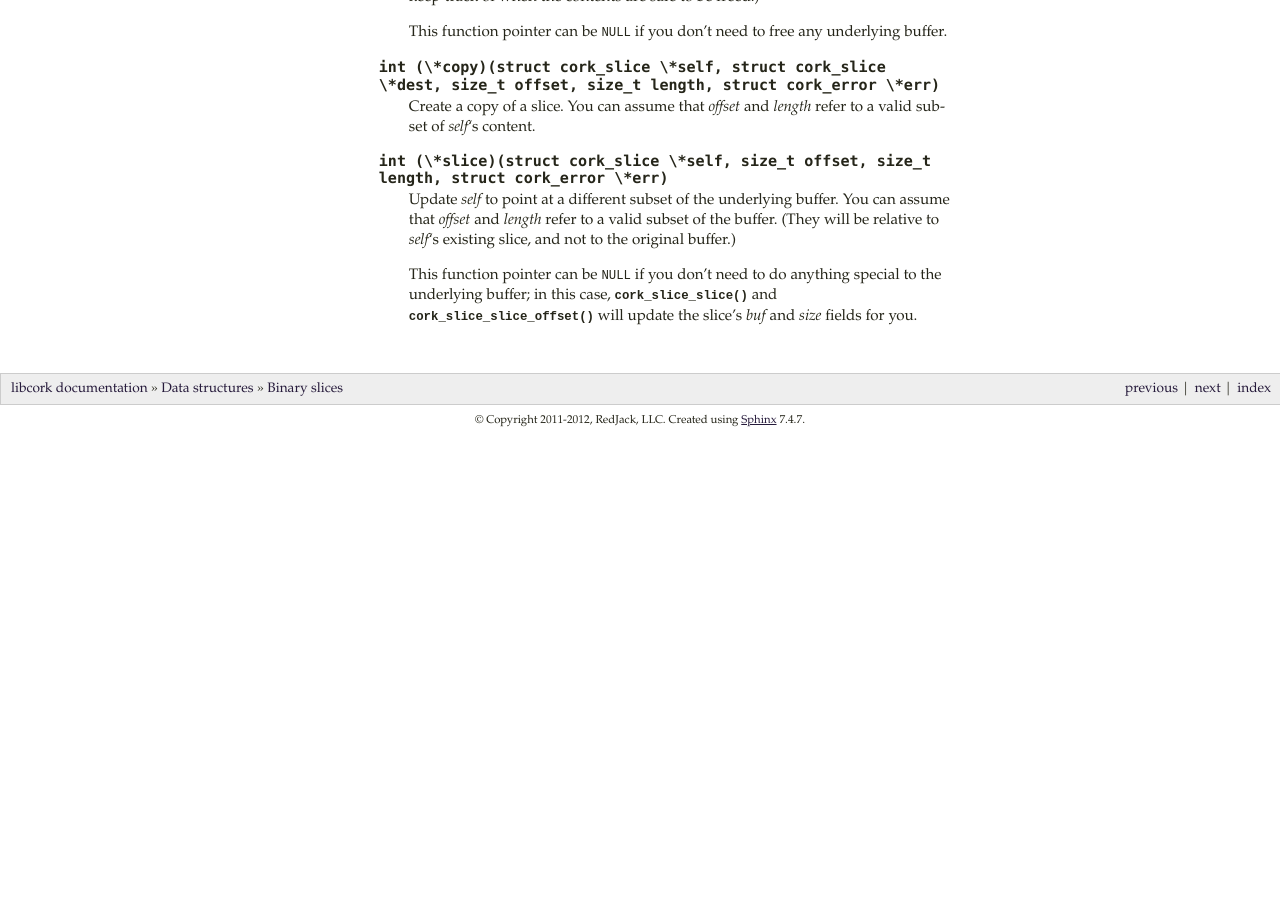
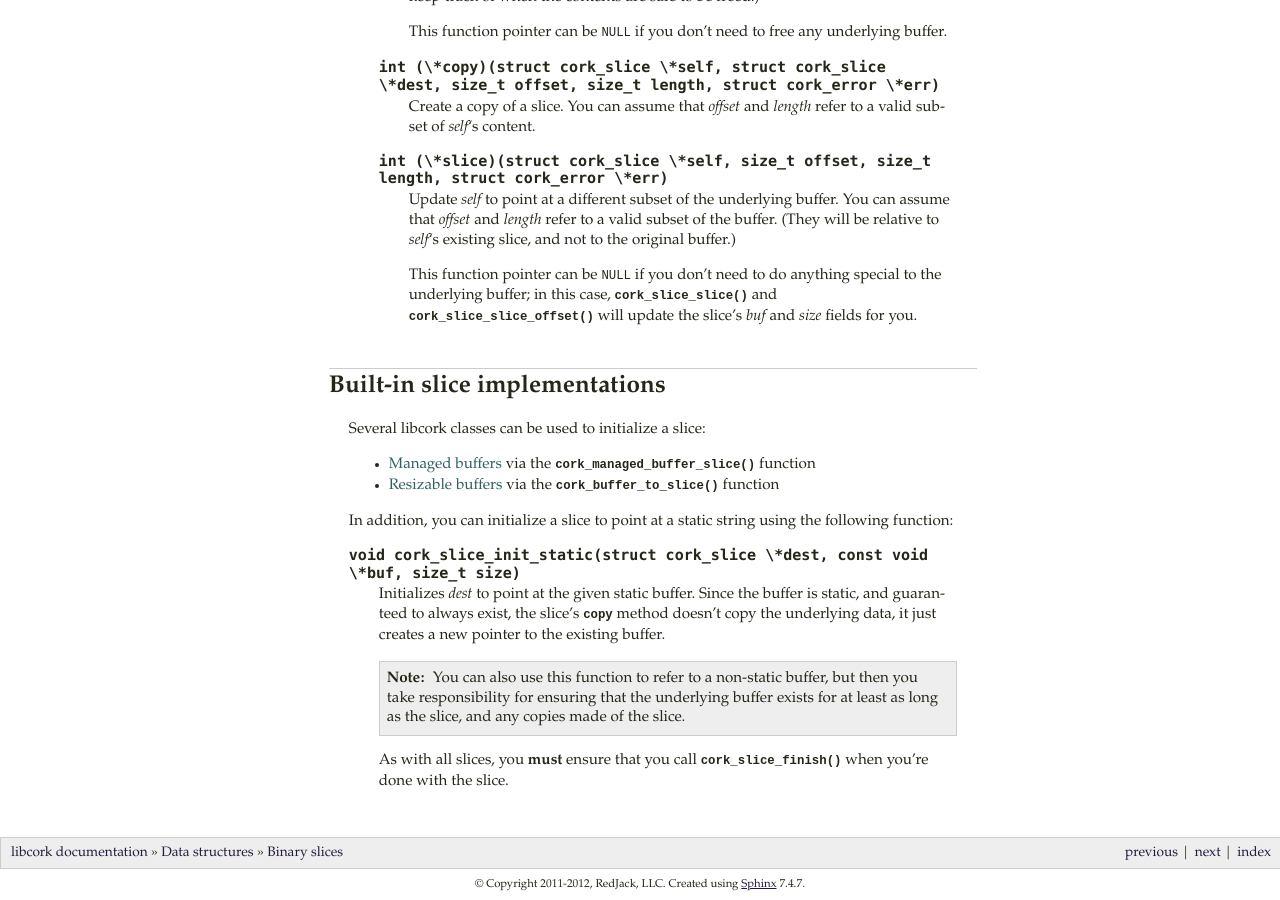
Before and after one commit to dcreager/libcork, a Sphinx documentation site: the page built from docs/slice.rst, in a window 1280 px wide and 900 px high, scrolled down 2066 px. Built offline with Sphinx 7.4.7, drawn with Linux system fonts in a browser that asks for light colours; pages that are not in the unit, such as notebooks, are missing from menus; the version number could not be read and is left out; before the commit the page ends 2502 px from its top, so only the background shows below that; some of the changed text lies outside the part shown.

Commit message:
cork_slice_init_static
The new cork_slice_init_static function lets you initialize a slice
object to point at a static buffer.  You can also use it to wrap a
non-static buffer, as long as you can ensure that buffer exists for at
least as long as the slice and any copies made of the slice.

```diff
--- a/docs/slice.rst
+++ b/docs/slice.rst
@@ -164,3 +164,35 @@ Slice interface
       :c:func:`cork_slice_slice()` and
       :c:func:`cork_slice_slice_offset()` will update the slice's *buf*
       and *size* fields for you.
+
+
+Built-in slice implementations
+------------------------------
+
+Several libcork classes can be used to initialize a slice:
+
+* :ref:`Managed buffers <managed-buffer>` via the
+  :c:func:`cork_managed_buffer_slice` function
+
+* :ref:`Resizable buffers <buffer>` via the
+  :c:func:`cork_buffer_to_slice` function
+
+In addition, you can initialize a slice to point at a static string
+using the following function:
+
+.. function:: void cork_slice_init_static(struct cork_slice \*dest, const void \*buf, size_t size)
+
+   Initializes *dest* to point at the given static buffer.  Since the
+   buffer is static, and guaranteed to always exist, the slice's
+   :c:member:`~cork_slice.copy` method doesn't copy the underlying data,
+   it just creates a new pointer to the existing buffer.
+
+   .. note::
+
+      You can also use this function to refer to a non-static buffer,
+      but then you take responsibility for ensuring that the underlying
+      buffer exists for at least as long as the slice, and any copies
+      made of the slice.
+
+   As with all slices, you **must** ensure that you call
+   :c:func:`cork_slice_finish` when you're done with the slice.
```
Also changed, not shown: 4 other files.
